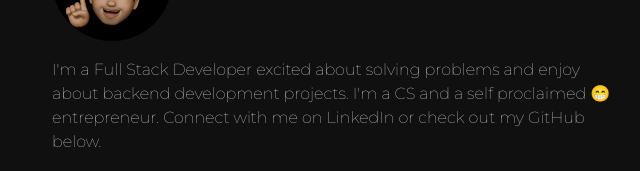
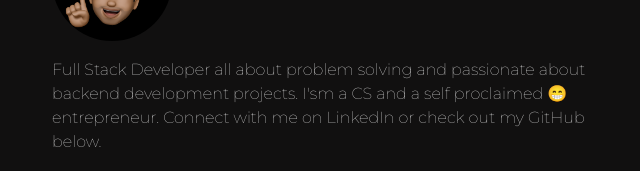
Before and after one commit to mumamw8/a-dev-portfolio, a plain HTML site: page index.html in a window 1280 px wide. Shown: the part 272-443 px from the top of the page, 396-1036 px from the left. Drawn offline with Linux system fonts and the light colour scheme; a web font is replaced by a local one.

Commit message:
summary text

```diff
--- a/index.html
+++ b/index.html
@@ -32,7 +32,7 @@
             <img src="./logo.png" alt="Your Logo">
           </div>
           <p>
-            I'm a Full Stack Developer excited about solving problems and enjoy about backend development projects. I'm a CS and a self proclaimed 😁 entrepreneur. Connect with me on LinkedIn or check out my GitHub below.
+            Full Stack Developer all about problem solving and passionate about backend development projects. I'sm a CS and a self proclaimed 😁 entrepreneur. Connect with me on LinkedIn or check out my GitHub below.
           </p>
         </div>
         <div class="nav-links">
```
